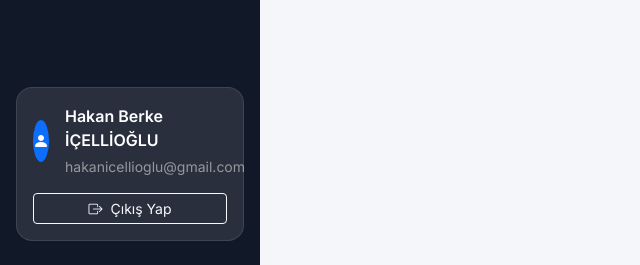
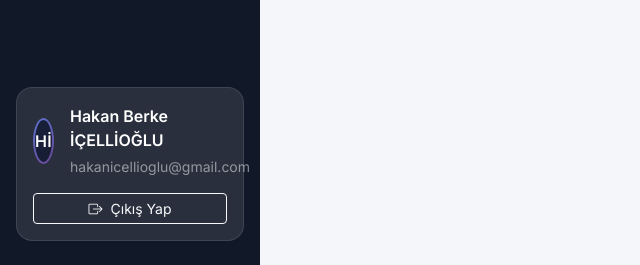
Before and after one commit to hakanicellioglu/nexa, a PHP site: page /index.php in a window 1280 px wide. Shown: the part 535-800 px from the top of the page, without its empty margins (0-640 px from the left). Run offline with PHP 8.4, Linux system fonts and the light colour scheme; a user stored in the database is signed in.

Commit message:
Adjust sidebar profile avatar styling

```diff
--- a/sidebar.php
+++ b/sidebar.php
@@ -7,6 +7,21 @@ $user = current_user();
 
 if ($user === null) {
     return;
+}
+
+$firstname = $user['firstname'] ?? '';
+$lastname = $user['lastname'] ?? '';
+
+if (function_exists('mb_substr')) {
+    $firstInitial = mb_substr($firstname, 0, 1, 'UTF-8');
+    $lastInitial = mb_substr($lastname, 0, 1, 'UTF-8');
+    $initials = mb_strtoupper($firstInitial . $lastInitial, 'UTF-8');
+} else {
+    $initials = strtoupper(substr($firstname, 0, 1) . substr($lastname, 0, 1));
+}
+
+if ($initials === '') {
+    $initials = 'N';
 }
 
 $currentPage = basename($_SERVER['PHP_SELF']);
@@ -45,6 +60,29 @@ $navSections = [
     .offcanvas .nav-link:hover {
         transform: none !important;
     }
+
+    .sidebar .profile-avatar {
+        width: 46px;
+        height: 46px;
+        border-radius: 50%;
+        background: linear-gradient(135deg, rgba(102, 126, 234, 0.85), rgba(118, 75, 162, 0.85));
+        padding: 2px;
+        display: flex;
+        align-items: center;
+        justify-content: center;
+    }
+
+    .sidebar .profile-avatar-inner {
+        width: 100%;
+        height: 100%;
+        border-radius: 50%;
+        background: rgba(15, 23, 42, 0.9);
+        display: flex;
+        align-items: center;
+        justify-content: center;
+        font-weight: 600;
+        letter-spacing: 0.02em;
+    }
 </style>
 <aside class="sidebar col-auto d-none d-lg-flex flex-column flex-shrink-0 align-self-start text-white px-3 py-4 position-sticky top-0 min-vh-100" style="width: 260px;">
     <div class="d-flex align-items-center gap-3 mb-4">
@@ -75,8 +113,10 @@ $navSections = [
     <div class="mt-auto w-100">
         <div class="p-3 rounded-4 bg-white bg-opacity-10 border border-light border-opacity-10">
             <div class="d-flex align-items-center gap-3">
-                <div class="rounded-circle bg-primary d-flex align-items-center justify-content-center" style="width: 42px; height: 42px;">
-                    <i class="bi bi-person-fill text-white"></i>
+                <div class="profile-avatar">
+                    <div class="profile-avatar-inner text-white">
+                        <span><?= e($initials) ?></span>
+                    </div>
                 </div>
                 <div class="flex-grow-1">
                     <div class="fw-semibold text-white mb-1"><?= e($user['firstname'] . ' ' . $user['lastname']) ?></div>
```
